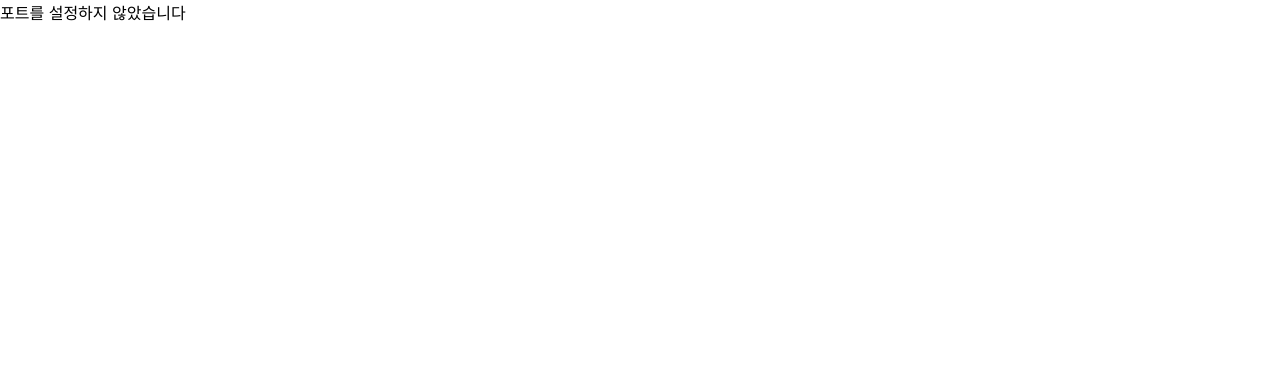
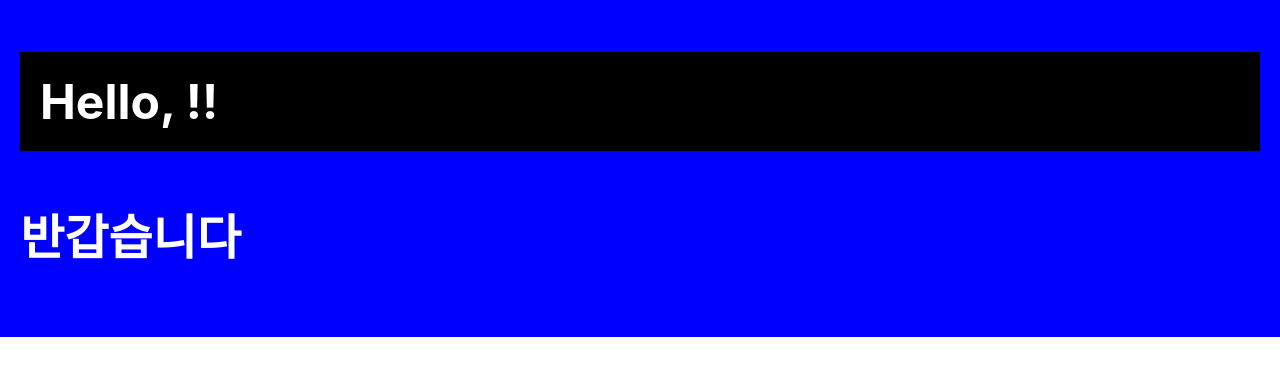
Before and after one commit to ajwlukas/todolist, a React (Create React App) app: page / in a window 1280 px wide. Shown: the top 376 px of the page. Built offline with nearby package versions, Linux system fonts and the light colour scheme.

Commit message:
inline styling example

```diff
--- a/src/App.tsx
+++ b/src/App.tsx
@@ -6,23 +6,29 @@ import "./App.css";
 function App() {
   let name : string  = "토끼";
 
-  // return (
-  //     <div className="container">
-  //       <h1 className = "test">Hello, {true ? null : name}!!</h1>
-  //       <p>반갑습니다</p>
-  //     </div>
-  // );
+  const style = {
+    backgroundColor : 'black',
+    color : 'white',
+    fontSize : '48px',
+    fontWeight : 'bold',
+    padding : '20px'
+  }
 
-  const port = undefined;
+  return (
+      <div style = {{
+        backgroundColor : 'blue',
+        color : 'white',
+        fontSize : '48px',
+        fontWeight : 'bold',
+        padding : '20px'
+      }
+      }>
+        <h1 style = {style}>Hello, {true ? null : name}!!</h1>
+        <p>반갑습니다</p>
+      </div>
+  );
 
-  return (<>
-  {port || '포트를 설정하지 않았습니다'}
-  </>);
 }
 
 
-// function App() {
-//   return React.createElement("div", null, "Hello, React!!", React.createElement("p", null, "반갑습니다."));
-// }
-
 export default App;
```
